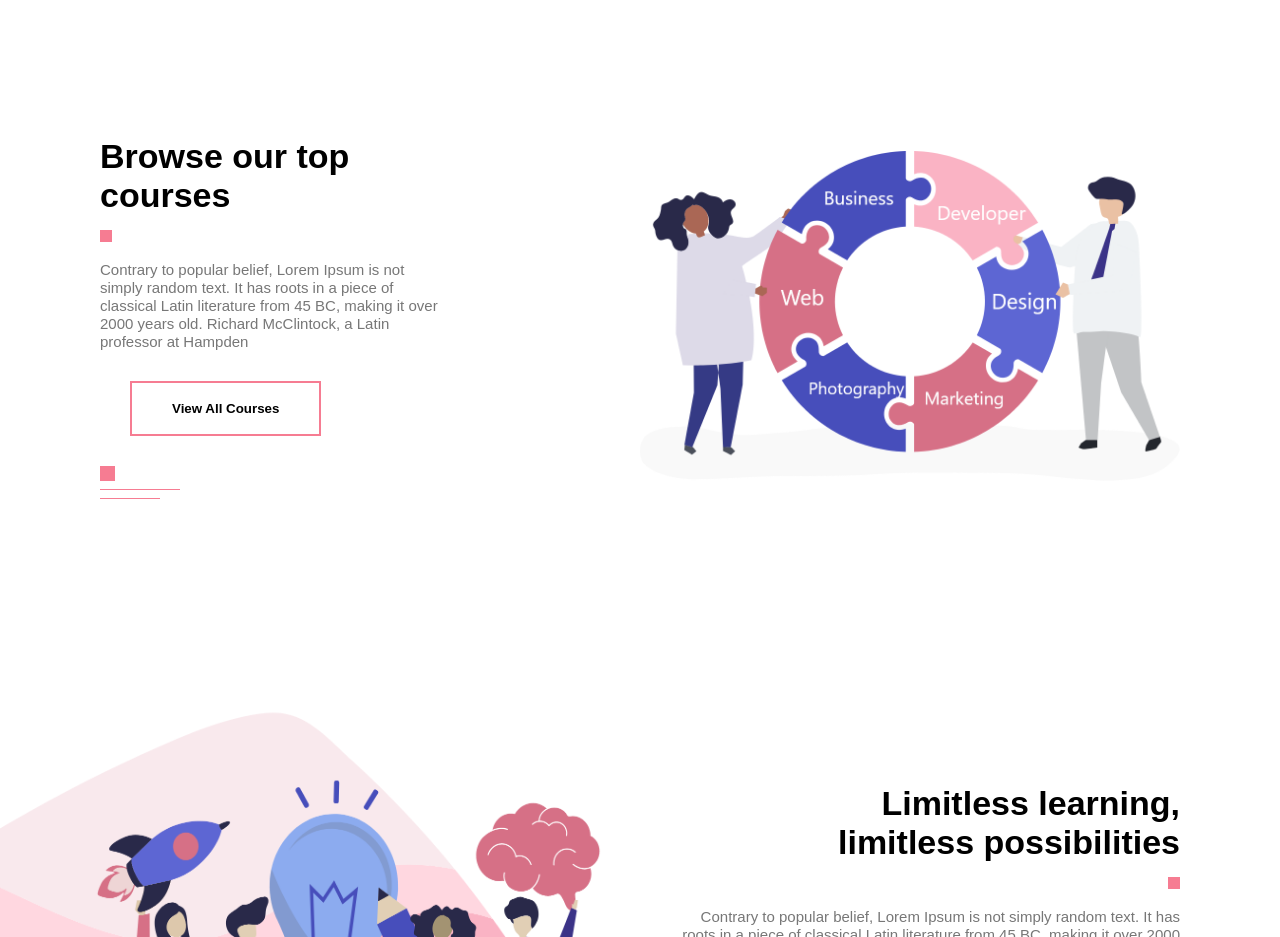
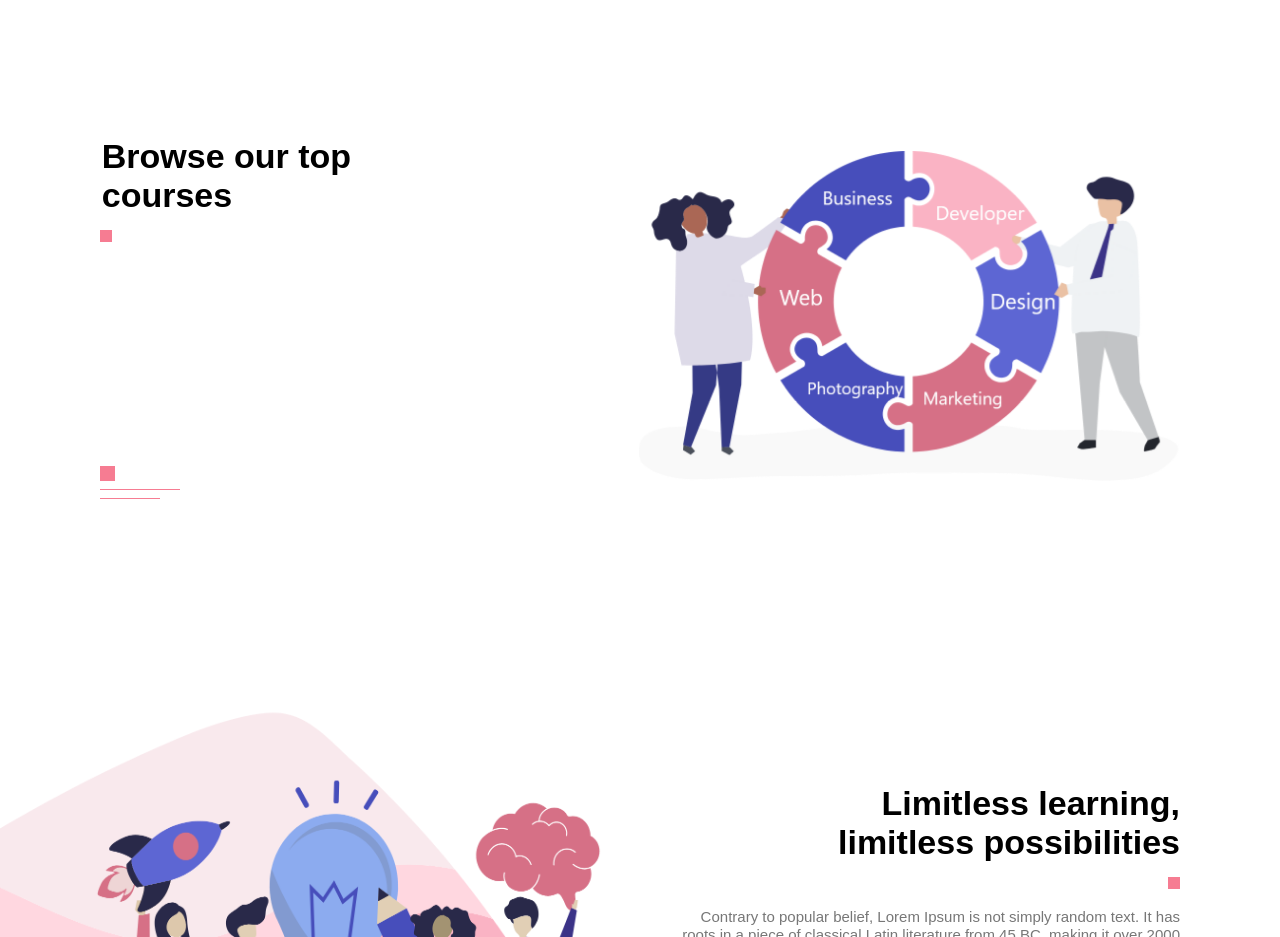
Before and after one commit to HamzaAhmedSheikh/project-5_animated-react-website, a React (Create React App) app: page / in a window 1280 px wide. Shown: the part 2140-3077 px from the top of the page. Built offline with nearby package versions, Linux system fonts and the light colour scheme.

Commit message:
add animation in courses section

```diff
--- a/src/Animated-React-Website/component/Courses.js
+++ b/src/Animated-React-Website/component/Courses.js
@@ -1,22 +1,71 @@
-import React from 'react'
+import React, { useLayoutEffect, useRef } from 'react'
 import '../css/style.css'
+
+import AOS from 'aos';
+import 'aos/dist/aos.css';
+
+import 'animate.css'
 
 import  CoursesDetails from '../images/course.png'
 
 export const Courses = () => {
+
+    AOS.init({
+      offset: 180,
+      duration: 1200,
+      ease: "ease-in-out",
+    });
+
+    const refOne = useRef(null);
+    const refTwo = useRef(null);
+    const refThree = useRef(null);
+    const refFour = useRef(null);
+
+    useLayoutEffect(() => {
+      var animateRefOne = [
+        { transform: 'translateX(40%)' },
+      ];
+
+      var animateRefTwo = [
+        { transform: 'translate(-20%)' },
+      ];
+
+
+      refOne.current.animate(
+        animateRefOne, {
+          easing: "ease-in-out",
+          direction: "alternate",
+          duration: 1000,
+          delay: 400,
+          iterations: Infinity
+      });
+
+      refTwo.current.animate(
+        animateRefTwo, {
+          easing: "ease-in-out",
+          direction: "alternate",
+          duration: 1000,
+          delay: 400,
+          iterations: Infinity
+      });
+
+    })
+
+
+
     return (
         <section id="courses">
           <div className="container course-row">
             <div className="courses-left-col">
               <div className="course-text">
-                 <h1> Browse our top <br /> courses </h1>
+                 <h1 ref={refOne}> Browse our top <br /> courses </h1>
                  <span className="square"></span>
-                 <p>
+                 <p data-aos="fade-left">
                    Contrary to popular belief, Lorem Ipsum is not simply random text.
                    It has roots in a piece of <br /> classical Latin literature from 45 BC, making
                    it over 2000 years old. Richard McClintock, a Latin <br /> professor at Hampden
                  </p>
-                 <button className="commom-btn"> View All Courses </button>
+                 <button className="commom-btn" data-aos="fade-left"> View All Courses </button>
 
                  <div className="line">
                   <span className="line-1"></span> <br />
@@ -27,7 +76,7 @@ export const Courses = () => {
               </div>
             </div>
 
-            <div className="courses-right-col">
+            <div className="courses-right-col" ref={refTwo}>
                <img src={CoursesDetails} alt="courses"  />
             </div>
           </div>
```
